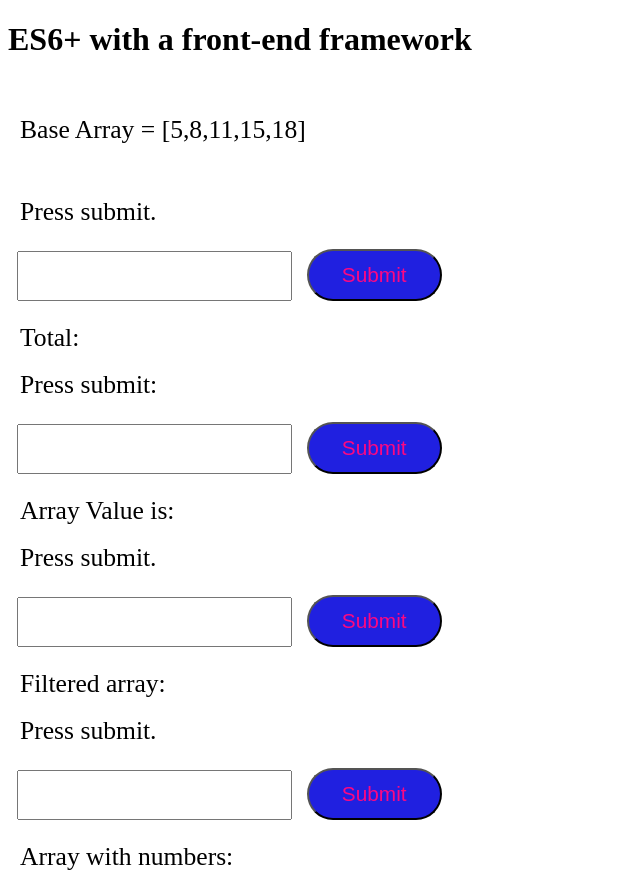
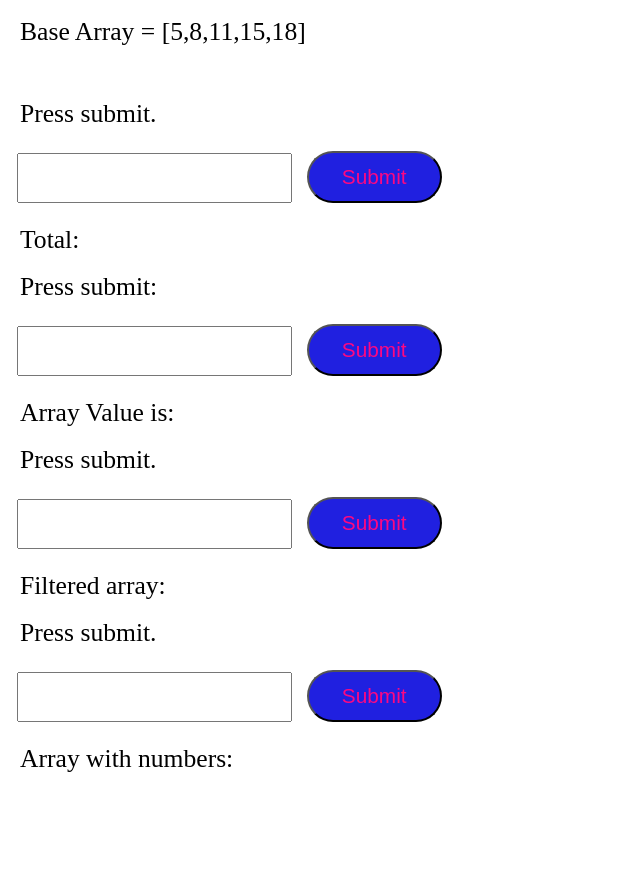
Before and after one commit to iwaramy/Assignment-2, a plain HTML site: page index.html in a window 1280 px wide. Shown: the whole page, without its empty margins (0-640 px from the left). After the commit the page ends 800 px from the top, so only its background shows below. Drawn offline with nearby package versions, Linux system fonts and the light colour scheme.

Commit message:
code added

```diff
--- a/index.html
+++ b/index.html
@@ -11,8 +11,6 @@
 </head>
 <body>
   <main class="main">
-    <h1>ES6+ with a  front-end framework</h1>
-    <br>
     <p>Base Array = [5,8,11,15,18] </p>
     <br>
     <section class="input-set">
```
